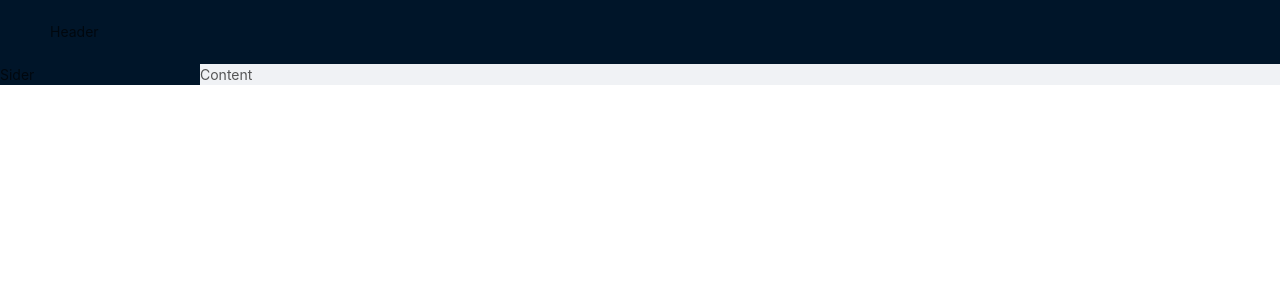
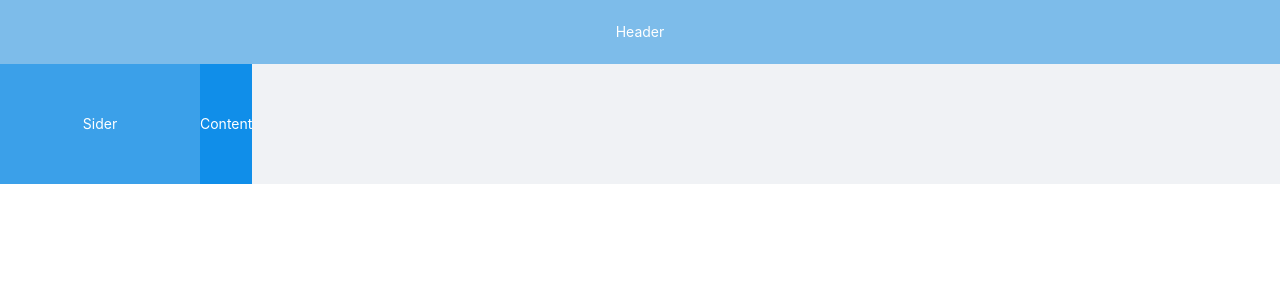
Before and after one commit to quangdao142/fe-social-network, a Vue app: page / in a window 1280 px wide. Shown: the top 300 px of the page. Built offline with nearby package versions, Linux system fonts and the light colour scheme.

Commit message:
edit HomePage Header Sider Content

```diff
--- a/src/views/HomeContent.vue
+++ b/src/views/HomeContent.vue
@@ -1,5 +1,5 @@
 <template>
-  <div class="content">
+  <div class="content" id="content">
     <a-layout-content>Content</a-layout-content>
   </div>
 </template>
@@ -9,13 +9,10 @@
 </script>
 
 <style>
-#components-layout-demo-basic .ant-layout-content {
+#content .ant-layout-content {
+  background: rgba(16, 142, 233, 1);
+  color: #fff;
   min-height: 120px;
-  color: #fff;
   line-height: 120px;
-  background: rgba(16, 142, 233, 1);
-}
-[data-theme='dark'] #components-layout-demo-basic .ant-layout-content {
-  background: #107bcb;
 }
 </style>
--- a/src/views/HomeHeader.vue
+++ b/src/views/HomeHeader.vue
@@ -1,5 +1,5 @@
 <template>
-  <div class="header">
+  <div class="header" id="header">
     <a-layout-header>Header</a-layout-header>
   </div>
 </template>
@@ -9,11 +9,8 @@
 </script>
 
 <style>
-#components-layout-demo-basic .ant-layout-header{
+#header .ant-layout-header{
+  background: #7dbcea;
   color: #fff;
-  background: #7dbcea;
-}
-[data-theme='dark'] #components-layout-demo-basic .ant-layout-header {
-  background: #6aa0c7;
 }
 </style>
--- a/src/views/HomePage.vue
+++ b/src/views/HomePage.vue
@@ -1,12 +1,10 @@
 <template>
-  <div class="home-page">
-    <a-layout>
+  <div class="home-page" id="components-layout">
       <HomeHeader />
       <a-layout>
         <HomeSider />
         <HomeContent />
       </a-layout>
-    </a-layout>
   </div>
 </template>
 
@@ -24,10 +22,13 @@ export default {
 </script>
 
 <style>
-#components-layout-demo-basic .code-box-demo {
+#components-layout {
   text-align: center;
 }
-#components-layout-demo-basic > .code-box-demo > .ant-layout + .ant-layout {
-  margin-top: 48px;
+#components-layout > .ant-layout {
+  margin-bottom: 48px;
+}
+#components-layoutc > .ant-layout:last-child {
+  margin: 0;
 }
 </style>
--- a/src/views/HomeSider.vue
+++ b/src/views/HomeSider.vue
@@ -1,5 +1,5 @@
 <template>
-  <div class="sider">
+  <div class="sider" id="sider">
     <a-layout-sider>Sider</a-layout-sider>
   </div>
 </template>
@@ -9,12 +9,9 @@
 </script>
 
 <style>
-#components-layout-demo-basic .ant-layout-sider {
+#sider .ant-layout-sider {
+  background: #3ba0e9;
   color: #fff;
   line-height: 120px;
-  background: #3ba0e9;
-}
-[data-theme='dark'] #components-layout-demo-basic .ant-layout-sider {
-  background: #3499ec;
 }
 </style>
```
